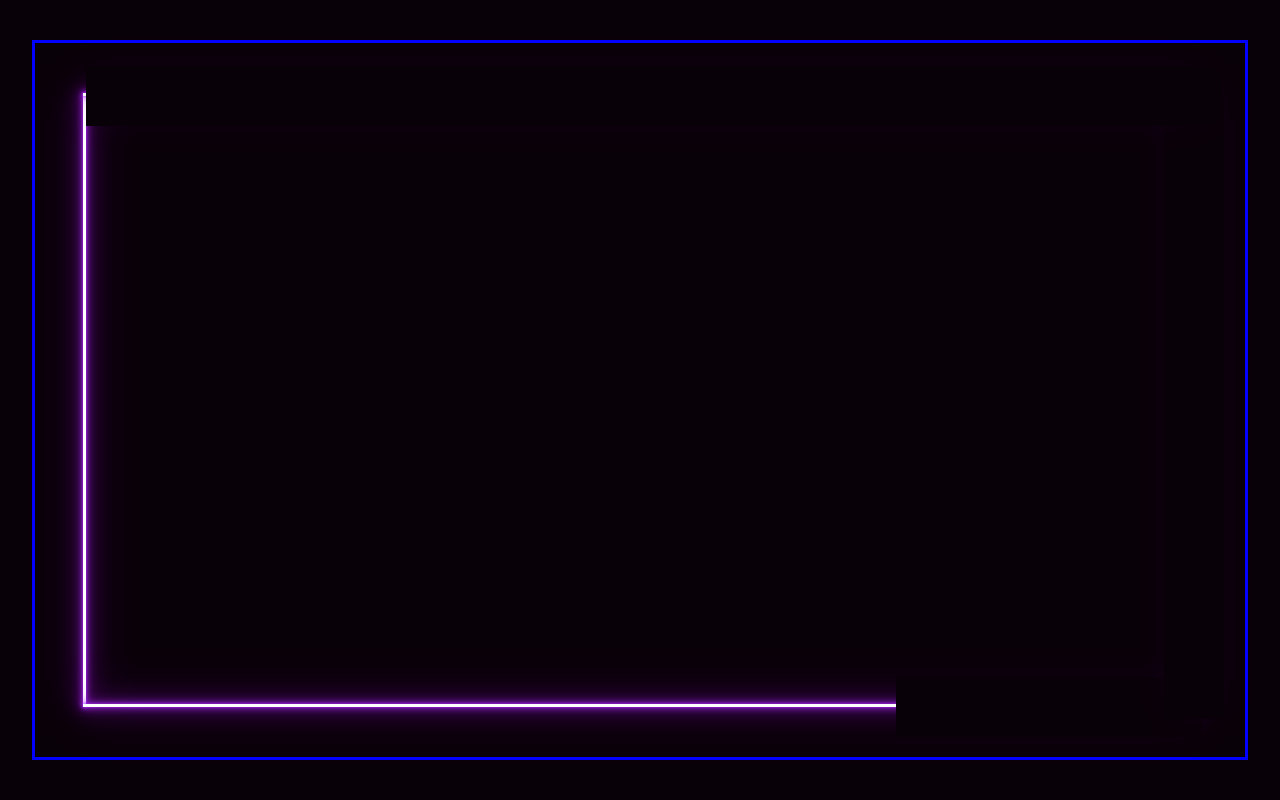
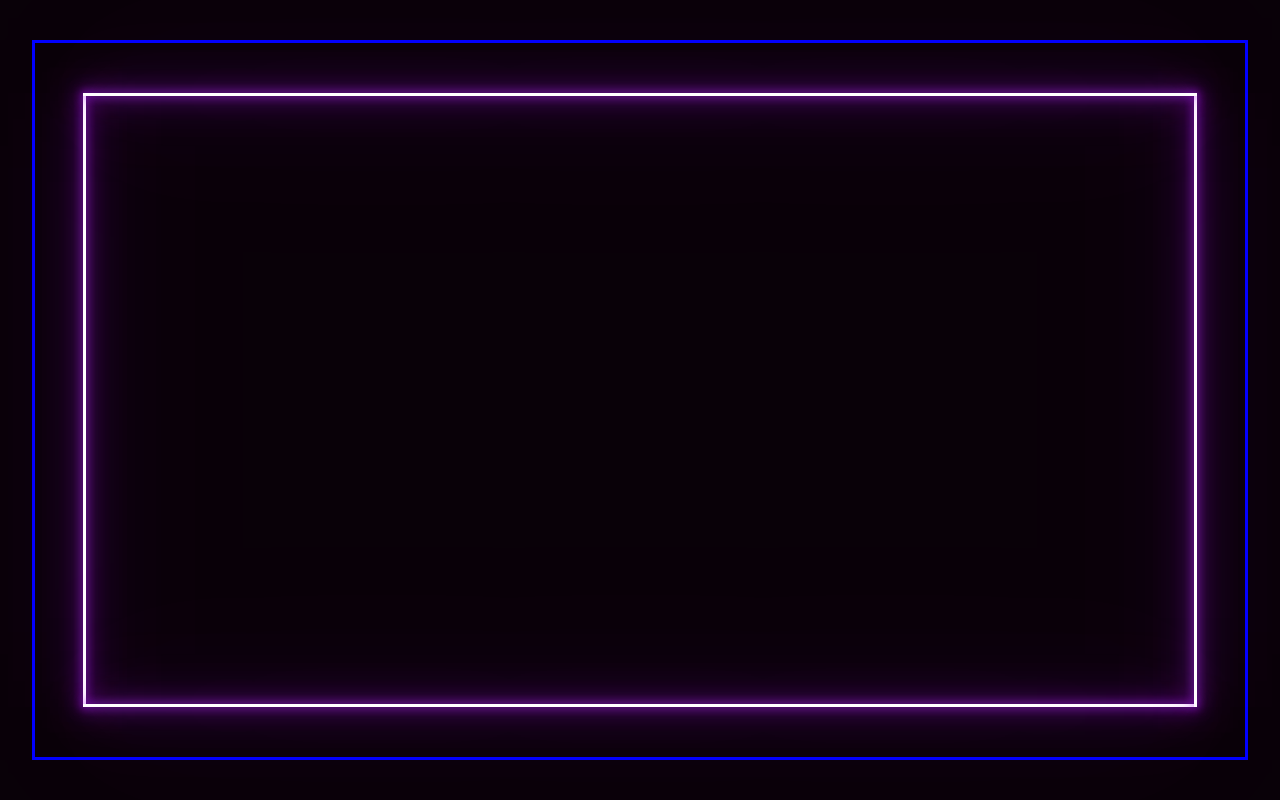
Before and after one commit to Cathy347Le/react-portfolio, a React (Create React App) app: page / in a window 1280 px wide. Shown: the top 800 px of the page. Built offline with nearby package versions, Linux system fonts and the light colour scheme; grey boxes are pictures that could not be loaded.

Commit message:
get ahero animation to work without a before element needed

```diff
--- a/src/Components/Hero.scss
+++ b/src/Components/Hero.scss
@@ -20,6 +20,9 @@
     align-items: center;
     justify-content: center;
   }
+}
+
+.hero-section {
   .inner-box {
     height: 86%;
     width: 92%;
@@ -27,81 +30,60 @@
     .innerlightbar {
       position: absolute;
       background: #fff;
-      box-shadow: 0 0 3px $primary-purple, 0 0 6px $primary-purple,
-        0 0 12px $primary-purple, 0 0 24px $primary-purple,
-        0 0 48px $primary-purple;
+      box-shadow: 0 0 10px $primary-purple, 0 0 20px $primary-purple,
+        0 0 40px $primary-purple, 0 0 80px $primary-purple,
+        0 0 160px $primary-purple;
       &.bar1 {
         left: 0;
+        bottom: 0;
         width: 3px;
         height: 100%;
-        &:before {
-          content: "";
-          position: absolute;
-          bottom: 0px;
-          right: -30px;
-          width: 60px;
-          height: 102%;
-          background: $black;
-          // background: green;
-          animation: innerlightbar1 4s linear forwards;
-        }
+        animation: innerlightbar1 4s linear forwards reverse;
       }
       &.bar2 {
+        left: 0;
         bottom: 0;
         width: 100%;
         height: 3px;
-        &:before {
-          content: "";
-          position: absolute;
-          bottom: -30px;
-          left: 0px;
-          width: 102%;
-          height: 60px;
-          background: $black;
-          // background: green;
-          animation: innerlightbar2 4s linear forwards;
-          animation-delay: 4s;
-        }
+        animation: innerlightbar2 4s linear forwards reverse;
       }
       &.bar3 {
+        top: 0px;
         right: 0;
         width: 3px;
         height: 100%;
-        &:before {
-          content: "";
-          position: absolute;
-          top: 0px;
-          left: -30px;
-          width: 60px;
-          height: 102%;
-          background: $black;
-          // background: green;
-          animation: innerlightbar3 4s linear forwards;
-          animation-delay: 8s;
-        }
+        animation: innerlightbar3 4s linear forwards reverse;
       }
       &.bar4 {
         top: 0;
         width: 100%;
         height: 3px;
-        &:before {
-          content: "";
-          position: absolute;
-          bottom: -30px;
-          left: 3px;
-          width: 102%;
-          height: 60px;
-          background: $black;
-          // background: green;
-          animation: innerlightbar4 4s linear forwards;
-          animation-delay: 12s;
-        }
+        animation: innerlightbar4 4s linear forwards reverse;
       }
     }
   }
 }
 
 @keyframes innerlightbar1 {
+  0% {
+    bottom: 0;
+  }
+
+  100% {
+    bottom: 100%;
+    height: 0;
+  }
+}
+@keyframes innerlightbar2 {
+  0% {
+    right: 0;
+  }
+  100% {
+    right: 100%;
+    width: 0;
+  }
+}
+@keyframes innerlightbar3 {
   0% {
     top: 0;
   }
@@ -111,32 +93,13 @@
     height: 0;
   }
 }
-@keyframes innerlightbar2 {
+@keyframes innerlightbar4 {
   0% {
     left: 0;
   }
+
   100% {
     left: 100%;
     width: 0;
   }
 }
-@keyframes innerlightbar3 {
-  0% {
-    right: 0;
-  }
-
-  100% {
-    right: 100%;
-    height: 0;
-  }
-}
-@keyframes innerlightbar4 {
-  0% {
-    right: 0;
-  }
-
-  100% {
-    right: 100%;
-    width: 0;
-  }
-}
```
